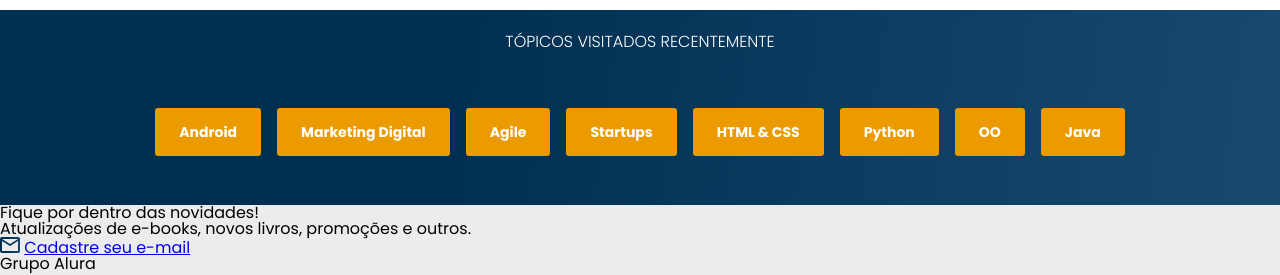
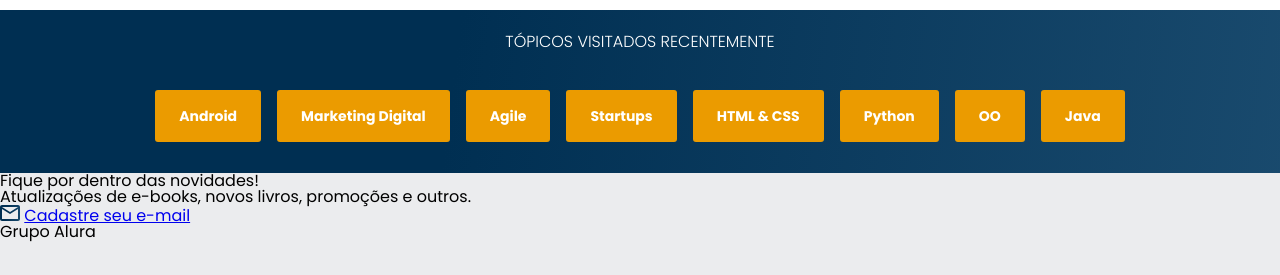
Before and after one commit to jhonatabenevides/AluraBooks, a plain HTML site: page index.html in a window 1280 px wide. Shown: the part 1740-2015 px from the top of the page. After the commit the page ends 1983 px from the top, so only its background shows below. Drawn offline with nearby package versions, Linux system fonts and the light colour scheme; files that its build step writes are made by us from their sources; files whose address does not match are found by name.

Commit message:
Update topicos.css

```diff
--- a/style/topicos.css
+++ b/style/topicos.css
@@ -15,8 +15,6 @@
    font-weight: 300;
    color: var(--branco);
    text-transform: uppercase;
-
-
 }
 .topicos__lista {
    display: flex;
@@ -26,14 +24,13 @@
    gap: 16px;
    padding: 2%;
 }
-.topicos__item {
-   padding: 16px 24px;
-   background-color: var(--cor-titulo-laranja);
-   border-radius: 3px;
-}
+
 .topicos__link {
    text-decoration: none;
    font-weight: 700;
    font-size: 14px;
    color: var(--branco);
+   padding: 16px 24px;
+   background-color: var(--cor-titulo-laranja);
+   border-radius: 3px;
 }
```
